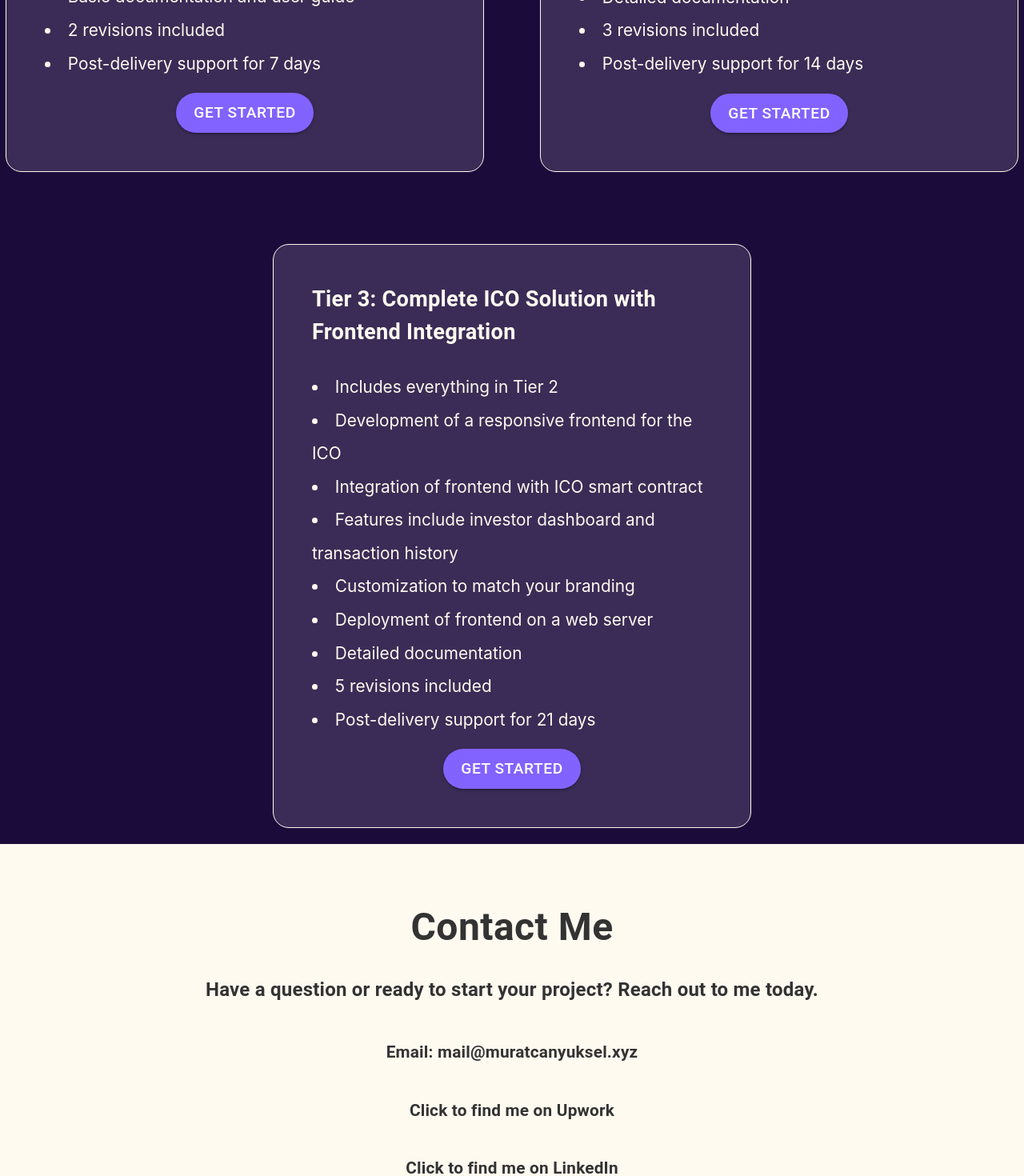
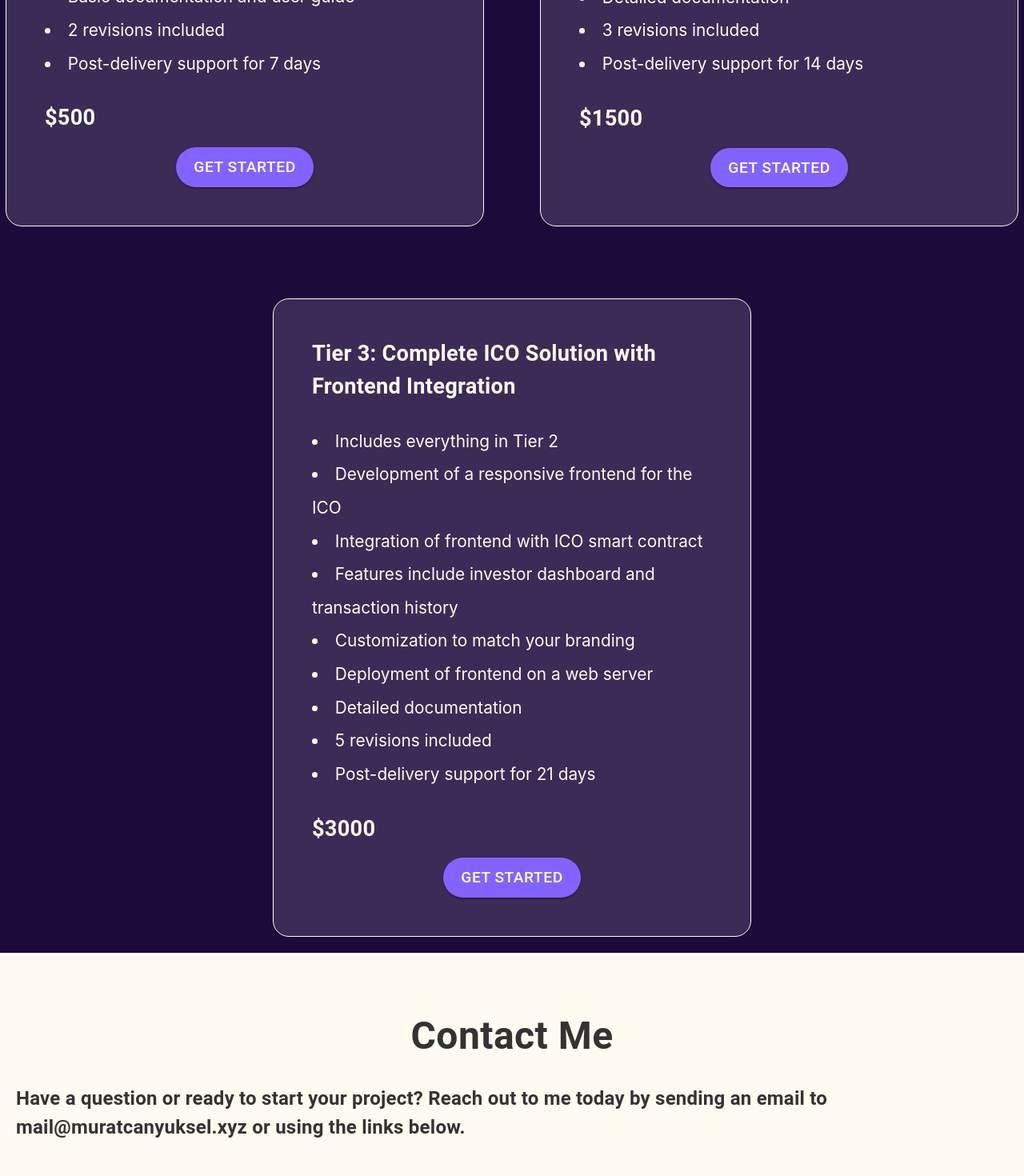
Before and after one commit to muratcan-yuksel/ico-page, a React (Vite) app: page / in a window 1280 px wide. Shown: the part 1280-2750 px from the top of the page at 80% size. Built offline with nearby package versions, Linux system fonts and the light colour scheme.

Commit message:
add handlescroll

```diff
--- a/src/components/Contact.jsx
+++ b/src/components/Contact.jsx
@@ -38,7 +38,8 @@ const Contact = () => (
         marginBottom: "1em",
       }}
     >
-      Have a question or ready to start your project? Reach out to me today.
+      Have a question or ready to start your project? Reach out to me today by
+      sending an email to mail@muratcanyuksel.xyz or using the links below.
     </Typography>
     <Typography
       sx={{
--- a/src/components/Homepage.jsx
+++ b/src/components/Homepage.jsx
@@ -1,5 +1,10 @@
 import { Box, Button, Typography } from "@mui/material";
 import React from "react";
+
+const handleScroll = () => {
+  const section = document.getElementById("contact");
+  section.scrollIntoView({ behavior: "smooth" });
+};
 
 const Homepage = () => (
   <Box
@@ -155,7 +160,7 @@ const Homepage = () => (
       </Box>
     </Box>
     <Button
-      // onClick={handleScroll}
+      onClick={handleScroll}
       variant="contained"
       size="large"
       sx={{
--- a/src/components/Navbar.jsx
+++ b/src/components/Navbar.jsx
@@ -17,7 +17,7 @@ export default function ButtonAppBar() {
   }, []); // Run effect only once on component mount
 
   const handleScroll = () => {
-    const section = document.getElementById("actionCall");
+    const section = document.getElementById("contact");
     section.scrollIntoView({ behavior: "smooth" });
   };
 
--- a/src/components/Services.jsx
+++ b/src/components/Services.jsx
@@ -1,4 +1,9 @@
 import { Box, Button, Typography } from "@mui/material";
+
+const handleScroll = () => {
+  const section = document.getElementById("contact");
+  section.scrollIntoView({ behavior: "smooth" });
+};
 
 const serviceTiers = [
   {
@@ -11,6 +16,7 @@ const serviceTiers = [
       "2 revisions included",
       "Post-delivery support for 7 days",
     ],
+    price: "$500",
   },
   {
     title: "Tier 2: Token Sale Integration",
@@ -24,6 +30,7 @@ const serviceTiers = [
       "3 revisions included",
       "Post-delivery support for 14 days",
     ],
+    price: "$1500",
   },
   // {
   //   title: "Tier 3: Complete ICO Solution with Frontend Integration",
@@ -123,6 +130,19 @@ const Services = () => (
               <li key={i}>{feature}</li>
             ))}
           </Box>
+          <Typography
+            sx={{
+              color: "floralwhite",
+              fontSize: {
+                xs: "1.5em",
+                md: "1.7em",
+              },
+              fontWeight: "bold",
+              marginTop: "1em",
+            }}
+          >
+            {tier.price}
+          </Typography>
           <Box
             sx={{
               width: "100%",
@@ -132,7 +152,7 @@ const Services = () => (
             }}
           >
             <Button
-              // onClick={handleScroll}
+              onClick={handleScroll}
               variant="contained"
               size="large"
               sx={{
@@ -203,7 +223,20 @@ const Services = () => (
         <li>Detailed documentation</li>
         <li>5 revisions included</li>
         <li>Post-delivery support for 21 days</li>
-      </Box>
+      </Box>{" "}
+      <Typography
+        sx={{
+          color: "floralwhite",
+          fontSize: {
+            xs: "1.5em",
+            md: "1.7em",
+          },
+          fontWeight: "bold",
+          marginTop: "1em",
+        }}
+      >
+        $3000{" "}
+      </Typography>
       <Box
         sx={{
           width: "100%",
@@ -212,8 +245,9 @@ const Services = () => (
           marginTop: "1em",
         }}
       >
+        {" "}
         <Button
-          // onClick={handleScroll}
+          onClick={handleScroll}
           variant="contained"
           size="large"
           sx={{
```
